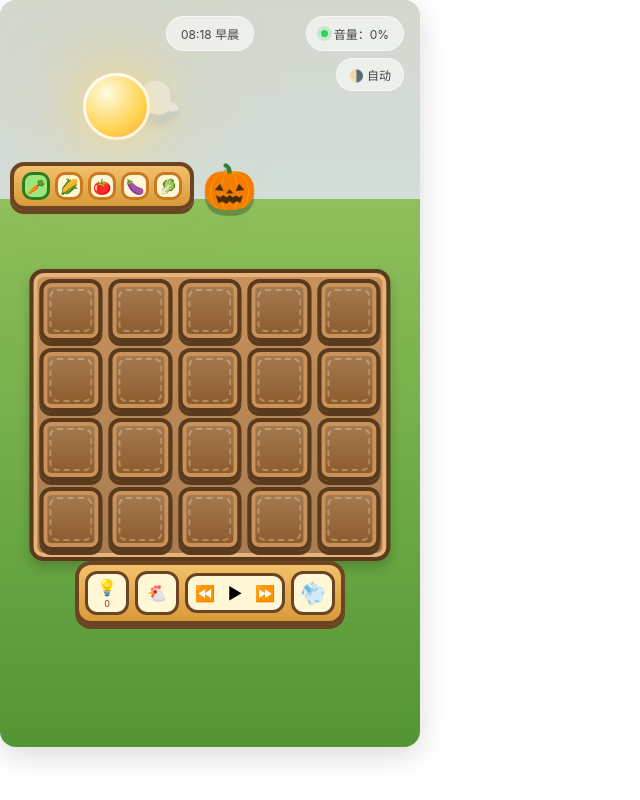
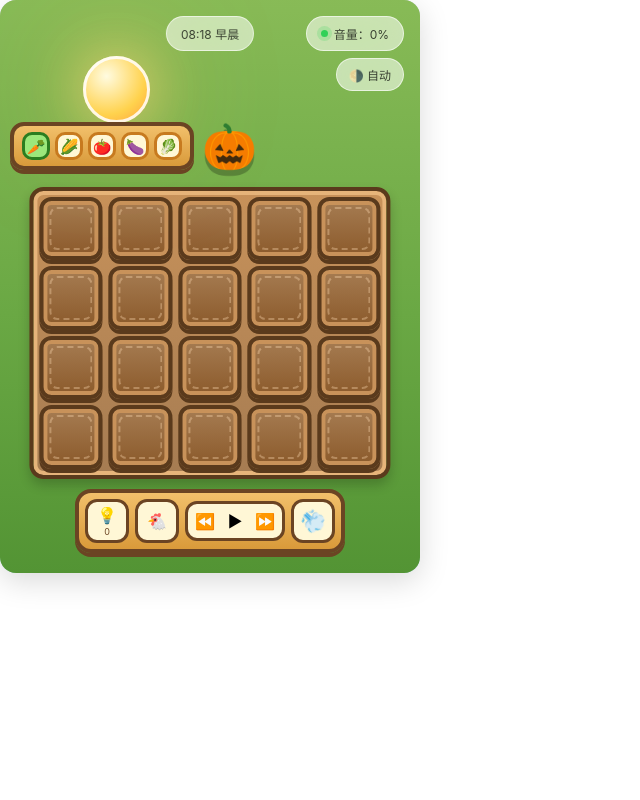
Before and after one commit to sliiu/nook-scenes, a plain HTML site: page scenes/farm/scene.html in a window 1280 px wide. Shown: the whole page, without its empty margins (0-640 px from the left). Drawn offline with Linux system fonts and the light colour scheme.

Commit message:
farm: pull the field up and drop the empty grass
The seeds, the pumpkin and the field move up together, and the scene ends
just under the control row instead of leaving a band of grass below it.

Co-Authored-By: Claude Opus 5.5 <noreply@anthropic.com>

```diff
--- a/scenes/farm/scene.html
+++ b/scenes/farm/scene.html
@@ -21,7 +21,7 @@
     position: relative;
     width: 420px;
     background: #9ad8ff;
-    aspect-ratio: 9 / 16;
+    height: 573px;
     overflow: hidden;
     border-radius: 16px;
     box-shadow: 0 8px 30px rgba(0,0,0,0.15);
@@ -164,7 +164,7 @@
     left: 0;
     right: 0;
     bottom: 0;
-    height: 73.333%;
+    height: 648px;
     z-index: 1;
     overflow: hidden;
   }
@@ -184,7 +184,7 @@
   .field-panel {
     position: absolute;
     left: 50%;
-    bottom: 34%;
+    top: 187px;
     width: 86%;
     transform: translateX(-50%);
     background: linear-gradient(180deg, #c8925a 0%, #a67c52 100%);
@@ -252,7 +252,7 @@
   .farm-top-left {
     position: absolute;
     left: 10px;
-    top: 21.3%;
+    top: 119px;
     display: flex;
     align-items: center;
     gap: 8px;
@@ -454,7 +454,7 @@
   /* 田下一排：亮度、麦克风、收音机、Wi-Fi。本机没有的藏起来。 */
   .yard {
     position: absolute;
-    top: calc(26.667% + 73.333% * 0.6 + 33px);
+    top: 489px;
     left: 50%;
     transform: translateX(-50%);
     z-index: 8;
@@ -583,10 +583,10 @@
     <div class="farm-area">
       <div class="farm-grass"></div>
       <div class="night-veil" id="nightVeil"></div>
+    </div>
 
-      <div class="field-panel">
-        <div class="field" id="field"></div>
-      </div>
+    <div class="field-panel">
+      <div class="field" id="field"></div>
     </div>
 
     <div class="farm-top-left">
--- a/scenes/farm/scene.json
+++ b/scenes/farm/scene.json
@@ -1,9 +1,9 @@
 {
   "id": "farm",
   "name": "农场",
-  "version": "1.3.3",
+  "version": "1.3.4",
   "description": "一块卡通田：播种加 5% 音量、收割减 5%，南瓜静音，天气牌切外观，灯调亮度，鸡管麦克风，收音机切歌，风车开关 Wi-Fi。静音和每块田种的什么在下次打开时还在。",
-  "htmlSha256": "18c81beb28ebf80e99f9ab77dca9733a61ffaf5afc03f5386ef8cf7a308be262",
+  "htmlSha256": "26115cb1b629a6a95bbb8dbd46e9f1299ed1e4718c4320d7c0ccd2b8e8b4743a",
   "author": "Nook",
   "preview": "preview.png"
 }
```
